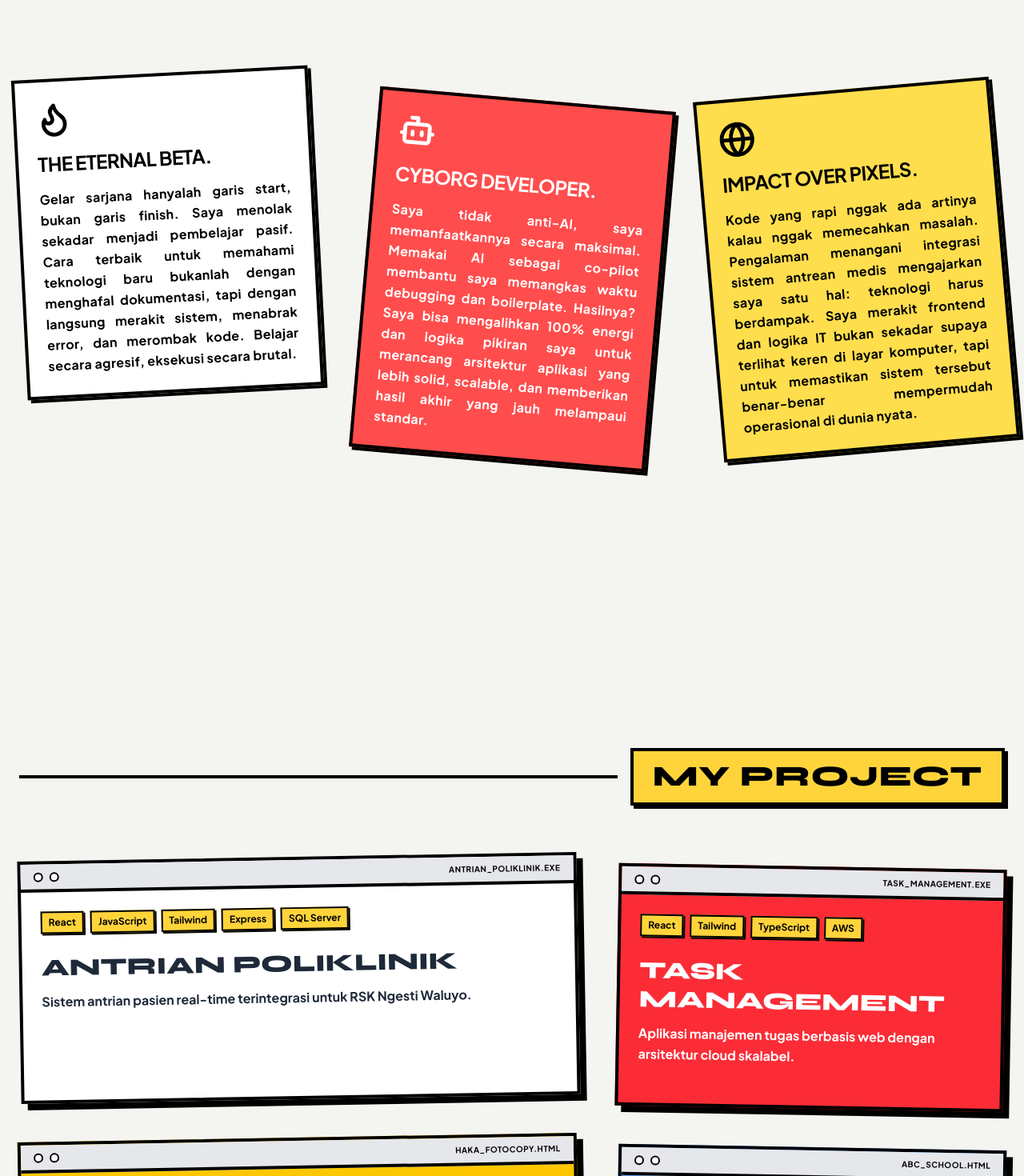
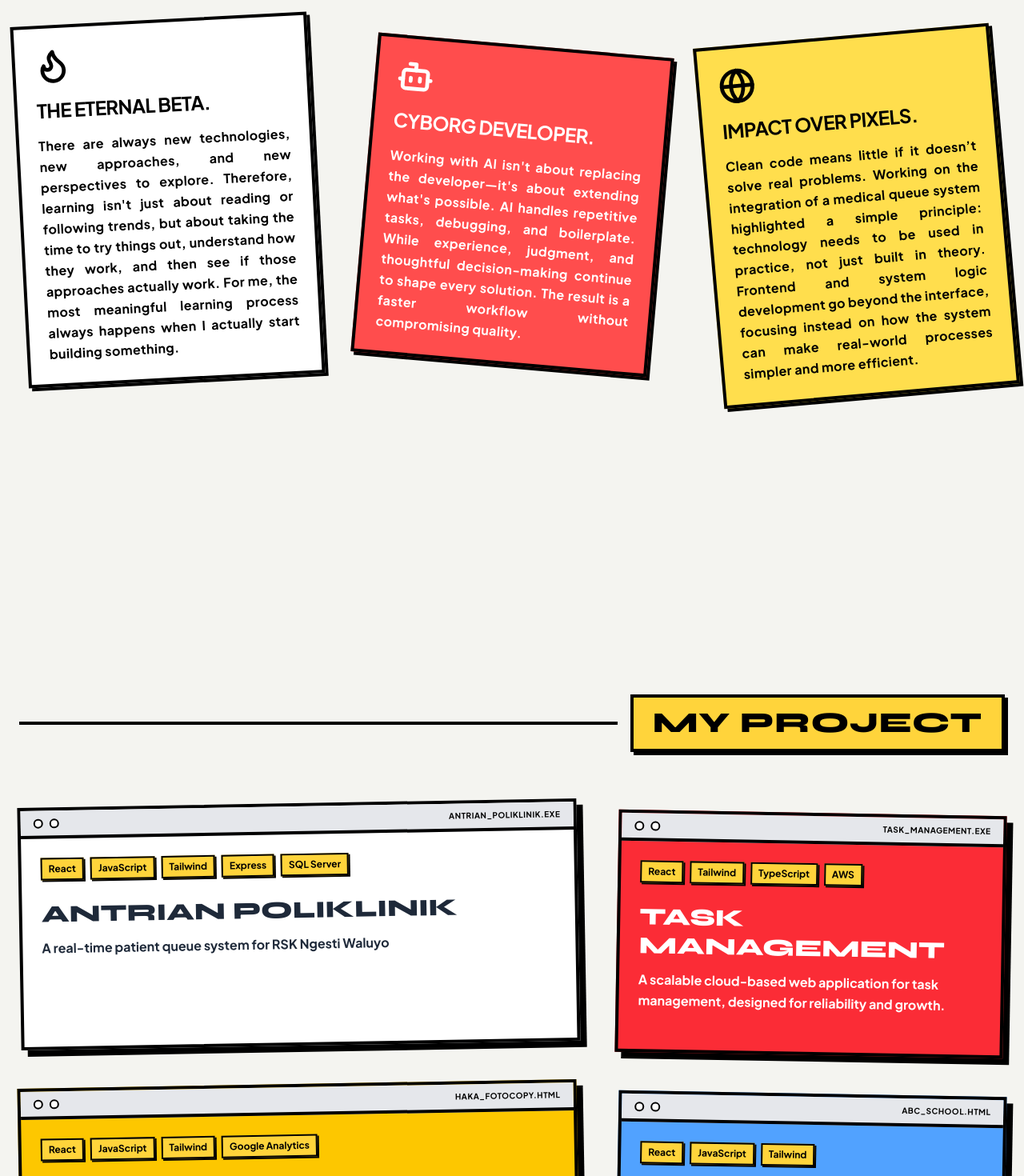
Before and after one commit to StefanusssDwi/stefanus-next, a Next.js app: page / in a window 1280 px wide. Shown: the part 1300-2770 px from the top of the page at 80% size. Built offline with nearby package versions, Linux system fonts and the light colour scheme.

Commit message:
init: Logic To Pixels

```diff
--- a/src/app/page.jsx
+++ b/src/app/page.jsx
@@ -78,10 +78,9 @@ function Home() {
                         variants={fadeInUp} initial="hidden" animate={isHeroReady ? "visible" : "hidden"}
                         className="text-lg md:text-2xl text-gray-600 font-semibold font-Isi tracking-wide leading-relaxed max-w-2xl pt-4 md:pt-8 text-justify md:text-left"
                     >
-                        Merakit aplikasi web modern dari hulu ke hilir. Menggabungkan pemahaman desain antarmuka dengan keahlian pemrograman web untuk menciptakan pengalaman pengguna yang cepat, intuitif, dan mudah diskalakan.
+                        Building a modern web from the ground up by combining interface design and web development to deliver a fast, intuitive, and adaptable experience.
                     </motion.p>
 
-                    {/* Responsif: Tambahkan margin auto agar ke tengah di HP */}
                     <motion.div
                         variants={slideInRight} initial="hidden" animate={isHeroReady ? "visible" : "hidden"}
                         className="w-full max-w-sm px-6 py-2 bg-white border-4 font-Mono border-tertiary shadow-[4px_4px_0px_0px_#000] hover:translate-x-0.5 hover:translate-y-0.5 hover:shadow-[2px_2px_0px_0px_#000] transition-all duration-150 ease-out cursor-pointer transform: rotate-3 md:rotate-8 mx-auto md:mx-0 mt-8 md:mt-0"
@@ -122,17 +121,18 @@ function Home() {
                     <motion.div variants={fadeInUp} className="relative flex-1 w-full md:w-1/3 p-6 bg-white border-4 border-tertiary shadow-[4px_4px_0px_0px_#000] z-10 md:mr-5 transform: rotate-0 md:-rotate-3 hover:-translate-y-2 transition-transform duration-300 cursor-pointer">
                         <div className="flex pb-4 text-tertiary"><LuFlame size={46} strokeWidth={2.5} /></div>
                         <h3 className="text-xl md:text-2xl font-black text-tertiary tracking-tight uppercase">THE ETERNAL BETA.</h3>
-                        <p className="pt-4 text-justify text-tertiary font-semibold tracking-wide leading-relaxed text-sm md:text-base">Gelar sarjana hanyalah garis start, bukan garis finish. Saya menolak sekadar menjadi pembelajar pasif. Cara terbaik untuk memahami teknologi baru bukanlah dengan menghafal dokumentasi, tapi dengan langsung merakit sistem, menabrak error, dan merombak kode. Belajar secara agresif, eksekusi secara brutal.</p>
+                        <p className="pt-4 text-justify text-tertiary font-semibold tracking-wide leading-relaxed text-sm md:text-base">There are always new technologies, new approaches, and new perspectives to explore. Therefore, learning isn&apos;t just about reading or following trends, but about taking the time to try things out, understand how they work, and then see if those approaches actually work. For me, the most meaningful learning process always happens when I actually start building something.</p>
                     </motion.div>
                     <motion.div variants={fadeInUp} className="relative flex-1 w-full md:w-1/3 p-6 bg-quarternary border-4 border-tertiary shadow-[4px_4px_0px_0px_#000] z-20 md:translate-y-8 mt-0 md:mr-5 transform: rotate-0 md:rotate-5 hover:-translate-y-2 transition-transform duration-300 cursor-pointer">
                         <div className="flex pb-4 text-white"><LuBot size={46} strokeWidth={2.5} /></div>
                         <h3 className="text-xl md:text-2xl font-black text-white tracking-tight uppercase">CYBORG DEVELOPER.</h3>
-                        <p className="pt-4 text-justify text-white font-semibold tracking-wide leading-relaxed text-sm md:text-base">Saya tidak anti-AI, saya memanfaatkannya secara maksimal. Memakai AI sebagai co-pilot membantu saya memangkas waktu debugging dan boilerplate. Hasilnya? Saya bisa mengalihkan 100% energi dan logika pikiran saya untuk merancang arsitektur aplikasi yang lebih solid, scalable, dan memberikan hasil akhir yang jauh melampaui standar.</p>
+                        <p className="pt-4 text-justify text-white font-semibold tracking-wide leading-relaxed text-sm md:text-base">Working with AI isn&apos;t about replacing the developer—it&apos;s about extending what&apos;s possible. AI handles repetitive tasks, debugging, and boilerplate. While experience, judgment, and thoughtful decision-making continue to shape every solution. The result is a faster workflow without compromising quality.
+</p>
                     </motion.div>
                     <motion.div variants={fadeInUp} className="relative flex-1 w-full md:w-1/3 p-6 bg-primary border-4 border-tertiary shadow-[4px_4px_0px_0px_#000] z-10 md:translate-y-5 mt-0 transform: rotate-0 md:-rotate-5 hover:-translate-y-2 transition-transform duration-300 cursor-pointer">
                         <div className="flex pb-4 text-tertiary"><LuGlobe size={46} strokeWidth={2.5} /></div>
                         <h3 className="text-xl md:text-2xl font-black text-tertiary tracking-tight uppercase">IMPACT OVER PIXELS.</h3>
-                        <p className="pt-4 text-justify text-tertiary font-semibold tracking-wide leading-relaxed text-sm md:text-base">Kode yang rapi nggak ada artinya kalau nggak memecahkan masalah. Pengalaman menangani integrasi sistem antrean medis mengajarkan saya satu hal: teknologi harus berdampak. Saya merakit frontend dan logika IT bukan sekadar supaya terlihat keren di layar komputer, tapi untuk memastikan sistem tersebut benar-benar mempermudah operasional di dunia nyata.</p>
+                        <p className="pt-4 text-justify text-tertiary font-semibold tracking-wide leading-relaxed text-sm md:text-base">Clean code means little if it doesn’t solve real problems. Working on the integration of a medical queue system highlighted a simple principle: technology needs to be used in practice, not just built in theory. Frontend and system logic development go beyond the interface, focusing instead on how the system can make real-world processes simpler and more efficient.</p>
                     </motion.div>
                 </motion.div>
             </section>
@@ -278,7 +278,7 @@ function Home() {
                                 <p className="text-quarternary uppercase font-black text-xs md:text-sm tracking-wider mb-2 font-Mono">Oktober 2025 - Januari 2026</p>
                                 <h4 className="text-xl md:text-3xl font-black text-tertiary tracking-tight uppercase leading-none font-heading">Fullstack Internship</h4>
                                 <p className="text-sm md:text-lg text-gray-800 font-bold tracking-wide mt-2 font-Mono">RSK NGESTI WALUYO</p>
-                                <p className="mt-3 md:mt-4 text-sm md:text-lg text-gray-700 font-medium tracking-wide font-Isi text-justify">Membangun sistem antrean poliklinik terintegrasi (React/Express) dan merombak arsitektur backend bridging data (Python) untuk SATU SEHAT & BPJS demi efisiensi operasional rumah sakit.</p>
+                                <p className="mt-3 md:mt-4 text-sm md:text-lg text-gray-700 font-medium tracking-wide font-Isi text-justify">Developed an integrated polyclinic queue system using React and Express, and restructured a backend data-bridging architecture in Python to integrate with SATUSEHAT and BPJS, improving overall hospital operational efficiency.</p>
                             </div>
                         </div>
                         <div className="hidden md:block w-[45%]"></div>
@@ -294,7 +294,7 @@ function Home() {
                                 <p className="text-quarternary uppercase font-black text-xs md:text-sm tracking-wider mb-2 font-Mono">September 2024 - Januari 2025</p>
                                 <h4 className="text-xl md:text-3xl font-black text-tertiary tracking-tight uppercase leading-none font-heading">Web Development & UI/UX Design</h4>
                                 <p className="text-sm md:text-lg text-gray-800 font-bold tracking-wide mt-2 font-Mono">Studi Independen at Infinite Learning</p>
-                                <p className="mt-3 md:mt-4 text-sm md:text-lg text-gray-700 font-medium tracking-wide font-Isi text-justify">Menguasai siklus pengembangan SDLC & Agile. Memimpin eksekusi Front-End (React & Tailwind) untuk proyek akhir aplikasi manajemen peternakan interaktif.</p>
+                                <p className="mt-3 md:mt-4 text-sm md:text-lg text-gray-700 font-medium tracking-wide font-Isi text-justify">Mastering the SDLC & Agile development lifecycle. Leading Front-End execution (React & Tailwind) for a final project on an interactive livestock management application.</p>
                             </div>
                         </div>
                     </div>
@@ -308,7 +308,7 @@ function Home() {
                                 <p className="text-quarternary uppercase font-black text-xs md:text-sm tracking-wider mb-2 font-Mono">September 2022 - April 2026</p>
                                 <h4 className="text-xl md:text-3xl font-black text-tertiary tracking-tight uppercase leading-none font-heading">IT College</h4>
                                 <p className="text-sm md:text-lg text-gray-800 font-bold tracking-wide mt-2 font-Mono">UNIVERSITAS AMIKOM YOGYAKARTA</p>
-                                <p className="mt-3 md:mt-4 text-sm md:text-lg text-gray-700 font-medium tracking-wide font-Isi text-justify">Lulusan baru (fresh graduate) yang siap deploy. Memadukan pemahaman logika algoritma dengan eksekusi Frontend yang presisi untuk menciptakan produk digital yang fungsional dan teruji.</p>
+                                <p className="mt-3 md:mt-4 text-sm md:text-lg text-gray-700 font-medium tracking-wide font-Isi text-justify">A fresh graduate ready to deploy, combining strong algorithmic understanding with precise frontend execution to build functional and well-tested digital products.</p>
                             </div>
                         </div>
                         <div className="hidden md:block w-[45%]"></div>
@@ -319,30 +319,25 @@ function Home() {
 
             {/* Contact */}
             <section id='Contact' className="py-20 md:py-36 px-4 md:px-8 overflow-hidden">
-                {/* PERBAIKAN 1: Tambahkan w-full, kurangi max-w, dan perbesar padding dalam (p-8 md:p-12) */}
                 <motion.div
                     initial="hidden" whileInView="visible" viewport={{ once: true, amount: 0.3 }} variants={fadeInUp}
                     className="flex flex-col items-center justify-center w-full max-w-5xl mx-auto gap-4 md:gap-8 p-8 md:p-16 bg-quarternary border-4 border-tertiary shadow-[6px_6px_0px_0px_#000] md:shadow-[12px_12px_0px_0px_#000]"
                 >
                     <div className="flex flex-col w-full mx-auto gap-4">
-                        {/* PERBAIKAN 2: Turunkan ukuran teks HP ke text-2xl dan sesuaikan line-height (leading) */}
                         <h2 className="text-white text-2xl md:text-5xl uppercase text-center font-black tracking-wide font-heading leading-snug md:leading-tight">
-                            Punya proyek menarik atau sekadar ingin berdiskusi terkait website?
+                            Have a project idea or just want to discuss websites? Let’s connect and turn it into something real.
                         </h2>
                         <p className="text-sm md:text-xl text-white text-center font-bold tracking-wide leading-relaxed font-Mono">
-                            Mari kita buat sesuatu yang nyata.
+                            Let’s build something real.
                         </p>
                     </div>
 
-                    {/* PERBAIKAN 3: Buat tombol w-full di HP, dan w-auto di PC */}
                     <div className="w-full md:w-auto mt-4 md:mt-6 bg-white border-4 border-tertiary shadow-[4px_4px_0px_0px_#000] hover:translate-x-0.5 hover:translate-y-0.5 hover:shadow-[2px_2px_0px_0px_#000] active:translate-x-1 active:translate-y-1 active:shadow-none transition-all duration-150 ease-out cursor-pointer text-center">
-                        {/* block w-full memastikan area klik memenuhi seluruh tombol */}
                         <a href="https://wa.me/6285162910560?text=Halo%20Stefanus" target="_blank" rel="noopener noreferrer" className="block w-full px-6 md:px-12 py-3 md:py-4 text-base md:text-2xl font-black text-tertiary tracking-widest uppercase font-Isi">
-                            Kolaborasi Sekarang
+                            Colaborate Now
                         </a>
                     </div>
 
-                    {/* PERBAIKAN 4: Atur gap-x (kiri-kanan) dan gap-y (atas-bawah) agar lebih rapi saat turun baris */}
                     <div className="flex flex-wrap mt-6 md:mt-10 items-center justify-center gap-x-6 gap-y-4 font-Isi w-full">
                         <div className='flex items-center justify-center border-b-2 border-transparent hover:border-white pb-1 transition-all duration-150 cursor-pointer text-white'>
                             <a href="https://mail.google.com/mail/?view=cm&fs=1&to=stefanusdwichristianto@gmail.com&su=Peluang%20Kolaborasi%20-%20Stefanus" target="_blank" rel="noopener noreferrer" className="flex gap-2 items-center">
--- a/src/components/Navbar.jsx
+++ b/src/components/Navbar.jsx
@@ -26,7 +26,7 @@ function Navbar() {
 
             {/* Desktop CTA Button */}
             <div className="hidden md:block py-2 px-6 font-Isi bg-secondary border-4 border-tertiary shadow-[4px_4px_0px_0px_#000] hover:translate-x-0.5 hover:translate-y-0.5 hover:shadow-[2px_2px_0px_0px_#000] active:translate-x-1 active:translate-y-1 active:shadow-none transition-all duration-150 ease-out cursor-pointer">
-                <a href="https://wa.me/6285162910560?text=Halo%20Stefanus" target="_blank" rel="noopener noreferrer" className="text-tertiary font-bold tracking-widest text-sm uppercase">KOLABORASI SEKARANG</a>
+                <a href="https://wa.me/6285162910560?text=Halo%20Stefanus" target="_blank" rel="noopener noreferrer" className="text-tertiary font-bold tracking-widest text-sm uppercase">COLABORATE NOW</a>
             </div>
 
             {/* Mobile Hamburger Button */}
--- a/src/data/Project.js
+++ b/src/data/Project.js
@@ -10,8 +10,8 @@ export const projects = [
     title: "Antrian Poliklinik",
     windowName: "Antrian_Poliklinik.EXE",
     tech: ["React", "JavaScript", "Tailwind", "Express", "SQL Server"],
-    shortDesc: "Sistem antrian pasien real-time terintegrasi untuk RSK Ngesti Waluyo.",
-    longDesc: "Dibangun untuk mengatasi antrean rumah sakit yang padat, sistem ini menghubungkan antarmuka React yang responsif dengan backend Express dan database SQL Server yang tangguh. Memastikan alur data pasien tersinkronisasi tanpa delay, mengurangi waktu tunggu, dan meningkatkan efisiensi operasional staf medis secara signifikan di lingkungan production.",
+    shortDesc: "A real-time patient queue system for RSK Ngesti Waluyo",
+    longDesc: "Designed to handle high hospital queue volumes, the system integrates a responsive React frontend with an Express backend and SQL Server database. It ensures real-time data synchronization, reduces patient waiting times, and improves overall operational efficiency in production environments.",
     bgColor: "bg-white",
     textColor: "text-gray-800",
     image: AntrianPoliklinik
@@ -21,8 +21,8 @@ export const projects = [
     title: "Task Management",
     windowName: "Task_Management.EXE",
     tech: ["React", "Tailwind", "TypeScript", "AWS"],
-    shortDesc: "Aplikasi manajemen tugas berbasis web dengan arsitektur cloud skalabel.",
-    longDesc: "Dirancang untuk produktivitas maksimal. Aplikasi ini memanfaatkan ketegasan tipe data dari TypeScript untuk meminimalisir runtime error, dibalut dengan UI minimalis yang lincah dari Tailwind CSS. Infrastruktur di-deploy menggunakan layanan AWS untuk menjamin skalabilitas dan ketersediaan data secara konstan bagi pengguna.",
+    shortDesc: "A scalable cloud-based web application for task management, designed for reliability and growth.",
+    longDesc: "Designed for maximum productivity, this application leverages TypeScript’s strict type system to minimize runtime errors, combined with a lightweight, minimal UI built with Tailwind CSS. The infrastructure is deployed on AWS to ensure scalability and consistent data availability for users.",
     bgColor: "bg-red-500",
     textColor: "text-white",
     image: TaskManagement
@@ -32,8 +32,8 @@ export const projects = [
     title: "HAKA FOTOCOPY",
     windowName: "Haka_Fotocopy.HTML",
     tech: ["React", "JavaScript", "Tailwind", "Google Analytics"],
-    shortDesc: "Landing page dinamis dengan optimasi digital marketing berbasis data.",
-    longDesc: "Bukan sekadar pamer visual. Proyek ini menggabungkan frontend development dengan analisis digital marketing. Melalui pemantauan metrik Google Analytics selama 4 minggu, tata letak dan struktur UI/UX terus dirombak dan dievaluasi untuk mengubah visitor menjadi customer, meningkatkan conversion rate secara nyata.",
+    shortDesc: "A dynamic landing page optimized for data-driven digital marketing performance.",
+    longDesc: "Not just a visual showcase, this project combines frontend development with digital marketing analytics. Over a four-week period, Google Analytics data was continuously monitored to evaluate and refine the UI/UX structure and layout, aiming to improve visitor-to-customer conversion and achieve measurable gains in conversion rate.",
     bgColor: "bg-yellow-400",
     textColor: "text-black",
     image: Haka
@@ -43,8 +43,8 @@ export const projects = [
     title: "ABC School",
     windowName: "ABC_School.HTML",
     tech: ["React", "JavaScript", "Tailwind"],
-    shortDesc: "Wajah digital institusi pendidikan dengan navigasi yang intuitif.",
-    longDesc: "Fokus utama proyek ini adalah menciptakan first-impression yang kuat dan terpercaya bagi calon siswa dan orang tua. Mengandalkan ekosistem React dan Tailwind CSS untuk membangun struktur informasi akademik yang mudah diakses, sangat responsif di perangkat mobile, dan memiliki waktu muat (load time) yang optimal.",
+    shortDesc: "A digital presence for an educational institution, designed with intuitive navigation and a clear user experience.",
+    longDesc: "The main focus of this project is to create a strong and trustworthy first impression for prospective students and parents. Built using the React ecosystem and Tailwind CSS, it delivers an accessible academic information structure, fully responsive mobile experience, and optimized load times.",
     bgColor: "bg-blue-400", // Diubah agar variatif
     textColor: "text-black",
     image: AbcSchool
@@ -54,8 +54,8 @@ export const projects = [
     title: "St. Jude's Academy",
     windowName: "St_Judes_Admin.EXE", // Disesuaikan agar penulisan aman
     tech: ["React", "JavaScript", "Tailwind", "Express", "Supabase"],
-    shortDesc: "Platform manajemen sekolah terintegrasi dengan CMS mandiri.",
-    longDesc: "Solusi end-to-end untuk administrasi akademik. Selain menyajikan portal informasi sekolah, sistem ini dilengkapi dashboard admin tertutup. Menggunakan Express dan Supabase sebagai tulang punggung arsitektur data, memungkinkan staf sekolah untuk mengelola konten, pengumuman, dan data operasional secara mandiri tanpa perlu campur tangan developer.",
+    shortDesc: "An integrated school management platform with a self-managed CMS for streamlined content and administrative control.",
+    longDesc: "An end-to-end solution for academic administration. Beyond serving as a school information portal, the system includes a secure admin dashboard. Built with Express and Supabase as the core data architecture, it enables school staff to independently manage content, announcements, and operational data without developer intervention.",
     bgColor: "bg-green-400", // Diubah agar variatif
     textColor: "text-black",
     image: StJudes
```
